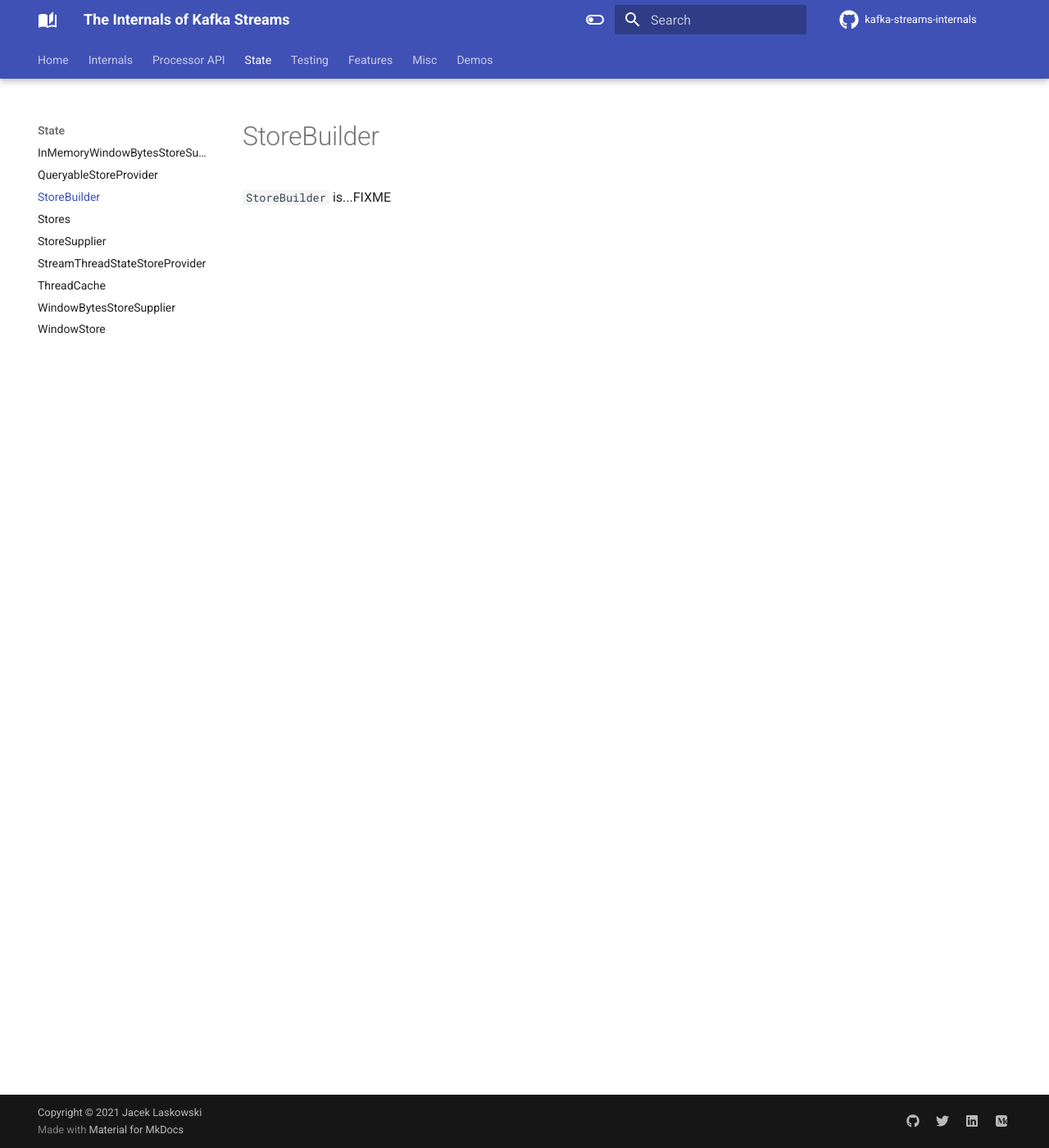
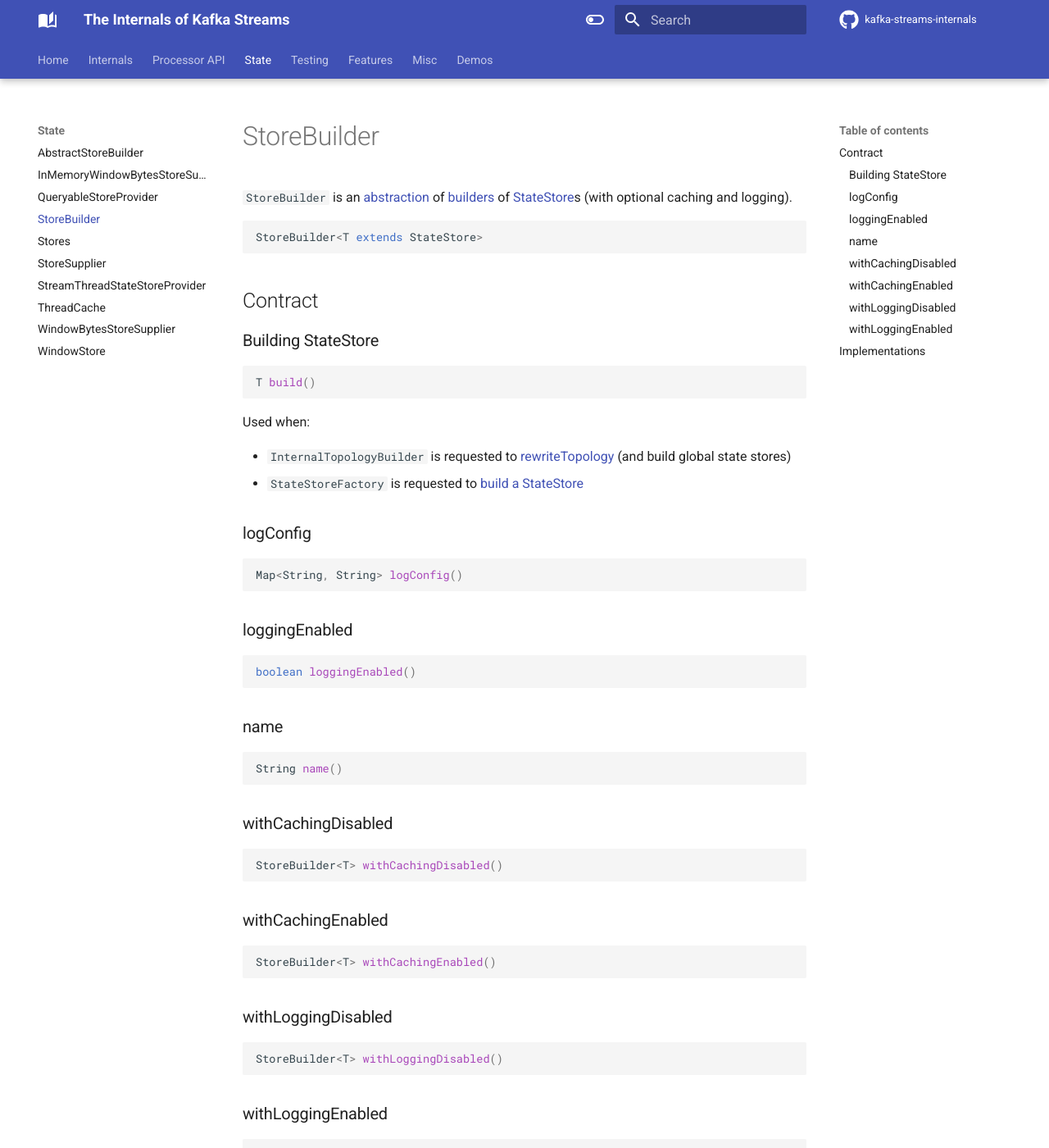
Before and after one commit to japila-books/kafka-streams-internals, an MkDocs documentation site: the page built from docs/state/StoreBuilder.md, in a window 1280 px wide and 1400 px high. Shown: the whole window at 82% size. Built offline with MkDocs 1.6.1 and Material for MkDocs 9.7.7, drawn with Linux system fonts in a browser that asks for light colours; comment, search, counter and statistics services are not loaded; some of the changed text lies outside the part shown.

Commit message:
StoreBuilder, StateStoreFactory and GraphNodes

````diff
--- a/docs/state/StoreBuilder.md
+++ b/docs/state/StoreBuilder.md
@@ -1,3 +1,67 @@
 # StoreBuilder
 
-`StoreBuilder` is...FIXME
+`StoreBuilder` is an [abstraction](#contract) of [builders](#implementations) of [StateStore](../processor/StateStore.md)s (with optional caching and logging).
+
+```java
+StoreBuilder<T extends StateStore>
+```
+
+## Contract
+
+### <span id="build"> Building StateStore
+
+```java
+T build()
+```
+
+Used when:
+
+* `InternalTopologyBuilder` is requested to [rewriteTopology](../processor/InternalTopologyBuilder.md#rewriteTopology) (and build global state stores)
+* `StateStoreFactory` is requested to [build a StateStore](../processor/StateStoreFactory.md#build)
+
+### <span id="logConfig"> logConfig
+
+```java
+Map<String, String> logConfig()
+```
+
+### <span id="loggingEnabled"> loggingEnabled
+
+```java
+boolean loggingEnabled()
+```
+
+### <span id="name"> name
+
+```java
+String name()
+```
+
+### <span id="withCachingDisabled"> withCachingDisabled
+
+```java
+StoreBuilder<T> withCachingDisabled()
+```
+
+### <span id="withCachingEnabled"> withCachingEnabled
+
+```java
+StoreBuilder<T> withCachingEnabled()
+```
+
+### <span id="withLoggingDisabled"> withLoggingDisabled
+
+```java
+StoreBuilder<T> withLoggingDisabled()
+```
+
+### <span id="withLoggingEnabled"> withLoggingEnabled
+
+```java
+StoreBuilder<T> withLoggingEnabled(
+  Map<String, String> config)
+```
+
+## Implementations
+
+* [AbstractStoreBuilder](AbstractStoreBuilder.md)
--- a/mkdocs.yml
+++ b/mkdocs.yml
@@ -106,8 +106,11 @@
   - Home: index.md
   - Internals:
     - Overview: overview.md
+    - GraphNode: GraphNode.md
+    - InternalStreamsBuilder: InternalStreamsBuilder.md
     - KafkaClientSupplier: KafkaClientSupplier.md
     - KafkaStreams: KafkaStreams.md
+    - StateStoreNode: StateStoreNode.md
     - StreamsBuilder: StreamsBuilder.md
     - StreamsConfig: StreamsConfig.md
     - StreamsPartitionAssignor: StreamsPartitionAssignor.md
@@ -128,6 +131,7 @@
     - StandbyTaskCreator: processor/StandbyTaskCreator.md
     - StateDirectory: processor/StateDirectory.md
     - StateStore: processor/StateStore.md
+    - StateStoreFactory: processor/StateStoreFactory.md
     - StreamTask: processor/StreamTask.md
     - StreamThread: processor/StreamThread.md
     - Task: processor/Task.md
@@ -135,6 +139,7 @@
     - Tasks: processor/Tasks.md
     - TimestampExtractor: processor/TimestampExtractor.md
   - State:
+    - AbstractStoreBuilder: state/AbstractStoreBuilder.md
     - InMemoryWindowBytesStoreSupplier: state/InMemoryWindowBytesStoreSupplier.md
     - QueryableStoreProvider: state/QueryableStoreProvider.md
     - StoreBuilder: state/StoreBuilder.md
````
Also changed, not shown: docs/GraphNode.md (added, +29 -0 lines), docs/InternalStreamsBuilder.md (added, +60 -0 lines), docs/StateStoreNode.md (added, +25 -0 lines), docs/StreamsBuilder.md (+30 -2 lines), docs/processor/InternalTopologyBuilder.md (+27 -0 lines), docs/processor/StateStoreFactory.md (added, +19 -0 lines), docs/state/AbstractStoreBuilder.md (added, +3 -0 lines).
